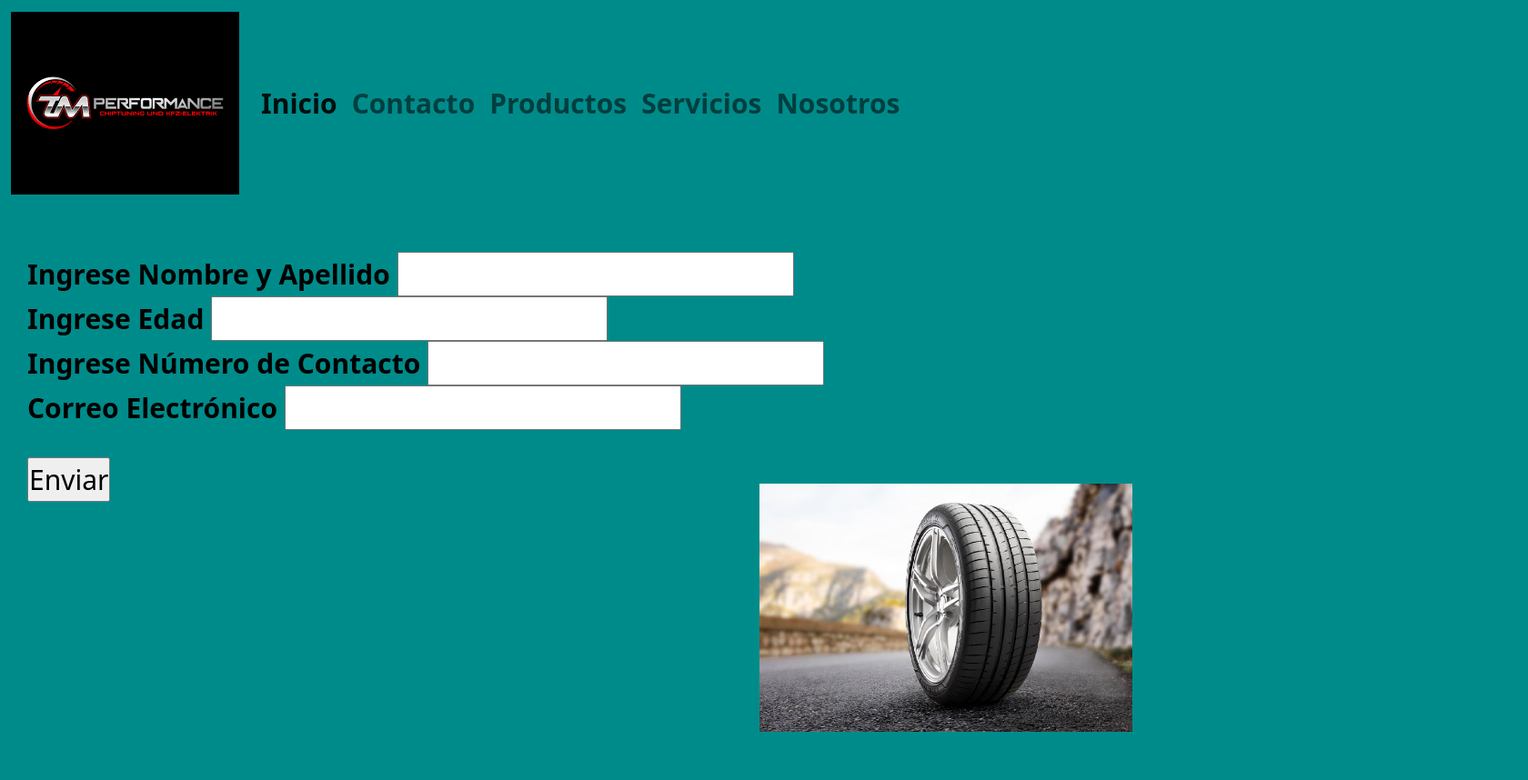
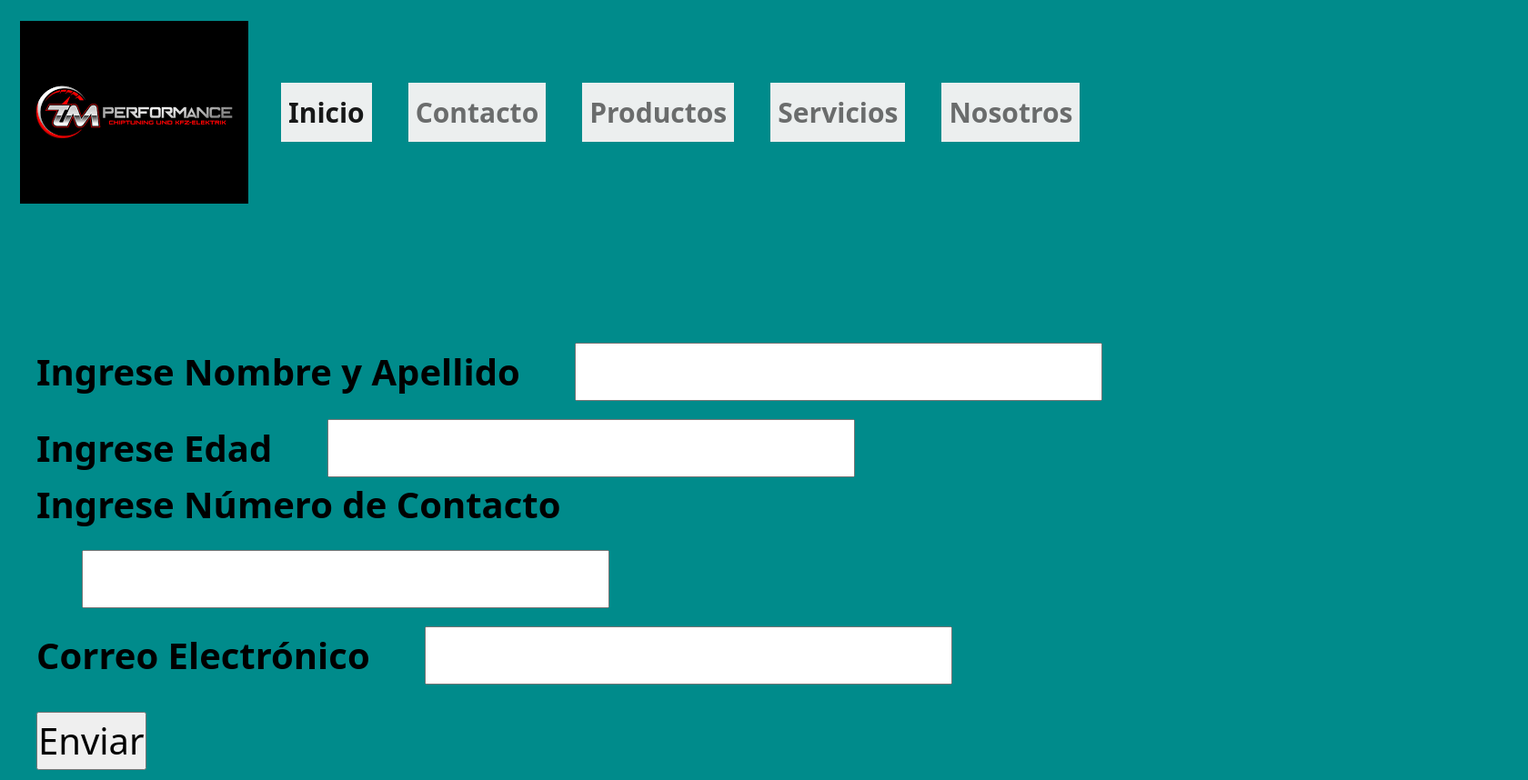
Before and after one commit to ManuelTricarico2223/nuevoVentas, a website: page secciones/contacto.html in a window 1280 px wide. Shown: the top 858 px of the page at 91% size, 1680 px wide, since content can reach past the window. Drawn offline with nearby package versions, Linux system fonts and the light colour scheme.

Commit message:
margenes en contacto

```diff
--- a/css/contacto.css
+++ b/css/contacto.css
@@ -6,8 +6,8 @@
 
 
 body{
-    width: 100%;
     background-color: darkcyan;
+    margin: 10px;
 
 
 }
@@ -16,6 +16,9 @@ body{
 
 .nav{
     grid-area: nav;
+}
+.nav-link{
+    grid-area: nav-link;
 }
 .imagenAuto{
     grid-area: imagenAuto;
@@ -26,45 +29,54 @@ body{
 .boton{
     grid-area: boton;
 }
+.ingreso{
+    grid-area: ingreso;
+}
 
 @media(min-width:420px){
     .container{
     display: grid;
     grid-template-areas:
     "nav"
+    "nav-link"
     "imagenAuto"
     "datos"
+    "ingreso"
     "navbar-toggler"
     "boton";
-    grid-template-rows: 2fr;
+    grid-template-rows: 1fr;
     }
     .imagenAuto{
-       width: 100%;
-       position: absolute;
        text-align: center;
        padding-bottom: 50px;
+       margin-right: 50px;
     }
 
 
    .navbar-toggler{
 
     background: rgb(242, 243, 245);
-    margin-right: 30px;
+    text-align: center;
+    margin-right: 40px;
    }
 
    .nav-link{
-
+    background-color: aliceblue;
     font-weight: bolder;
     text-align: center;
     font-size: 30px;
+    margin: 10px;
+    margin-right: 30px;
+    padding: 10px;
    }
 
    .datos{
     color: black;
     font-weight: bolder;
     font-size: 25px;
-    padding: 30px;
-    margin-top: 20px;
+    padding: 20px;
+    margin: 10px;
+
    }
     .boton{
         margin-top: 30px;
@@ -80,42 +92,82 @@ body{
             grid-template-areas:
             "titulo"
             "nav"
+            "nav-link"
+            "ingreso"
             "imagenAuto"
             "datos"
             "navbar-toggler";
             grid-template-rows: 2fr;
             }
             .imagenAuto{
-                position: relative;
-                left: 400px;
-                bottom: 100px;
+                text-align: center;
+                width: max-content;
+
             }
-
-
-           .navbar-toggler{
-
-            background: rgb(242, 243, 245);
+            .navbar-toggler{
+            background: rgb(247, 247, 247);
+            text-align: center;
+            margin-right: 250px;
            }
-
-           .tituloPrincipal{
-            font-size: 150px;
-            background-color: black;
-            padding: 40px;
-            color: rgb(255, 0, 0);
+           .nav-link{
+            background-color: rgb(134, 137, 137);
+            margin: 20px;
            }
 
            .datos{
             color: black;
             font-weight: bolder;
-            font-size: 30px;
+            font-size: 40px;
+            margin-top: 100px;
+           }
+           .ingreso{
+            margin-left: 50px;
             margin-top: 20px;
-            margin-bottom: 50px;
-           }
-           .input{
-            padding: 50px;
-            margin-bottom: 20px;
+            justify-items: flex-end;
            }
 
 
 
+
 }
+@media (min-width:1024px) {
+
+    .container{
+    display: grid;
+    grid-template-areas:
+    "titulo"
+    "nav"
+    "nav-link"
+    "imagenAuto"
+    "datos"
+    "navbar-toggler";
+    grid-template-rows: 1fr;
+    }
+    .imagenAuto{
+        text-align: center;
+        width:100%;
+        height: auto;
+}
+    .navbar-toggler{
+    background: rgb(247, 247, 247);
+    text-align: center;
+    margin-right: 250px;
+   }
+   .nav-link{
+    background-color: rgb(236, 239, 239);
+    margin: 20px;
+    box-shadow: 100px;
+   }
+
+   .datos{
+    color: rgb(0, 0, 0);
+    font-weight: bolder;
+    font-size: 40px;
+    margin-top: 100px;
+   }
+   .ingreso{
+    margin-left: 50px;
+    margin-top: 20px;
+    justify-items: flex-end;
+   }
+   }
--- a/secciones/contacto.html
+++ b/secciones/contacto.html
@@ -48,24 +48,24 @@
     </header>
             <form class="datos">
                <label for="nombre_apellido"> Ingrese Nombre y Apellido </label>
-                   <input type="text" name="nombre_apellido" />
+                   <input type="text" name="nombre_apellido" class="ingreso"/>
                <br>
                <label for="edad"> Ingrese Edad</label>
-                    <input type="number" name="edad" />
+                    <input type="number" name="edad" class="ingreso"/>
                <br>
                     <label for="telefono"> Ingrese Número de Contacto</label>
-                    <input type="number">
+                    <input type="number" class="ingreso">
                <br>
                     <label for="email"> Correo Electrónico</label>
-                    <input type="text_number">
+                    <input type="text_number" class="ingreso">
                <br>
-               <input type="submit" value="Enviar" class="boton" />
+               <input type="submit" value="Enviar" class="boton"/>
             </form>
 
 
                   <div class="imagenAuto">
 
-                      <img width="410" src="../imagenes/neumatico para fondo.jpg" alt="">
+                      <img width="400" src="../imagenes/neumatico para fondo.jpg" alt="">
                  </div>
 
 
```
